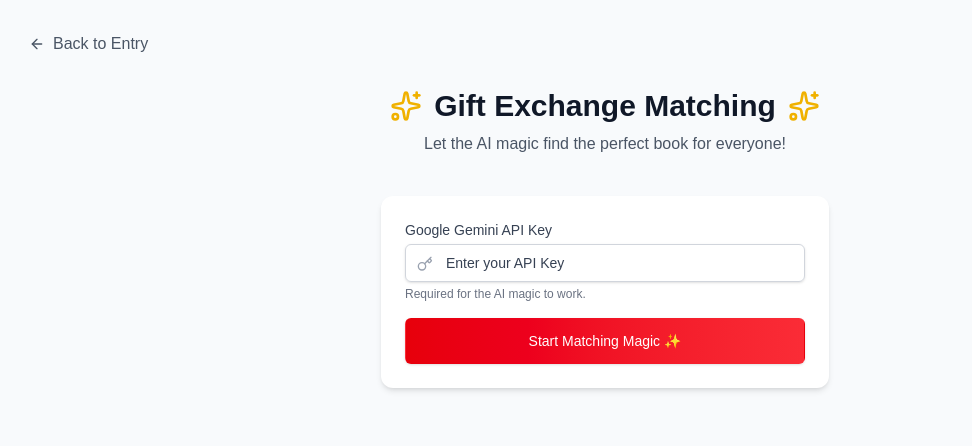
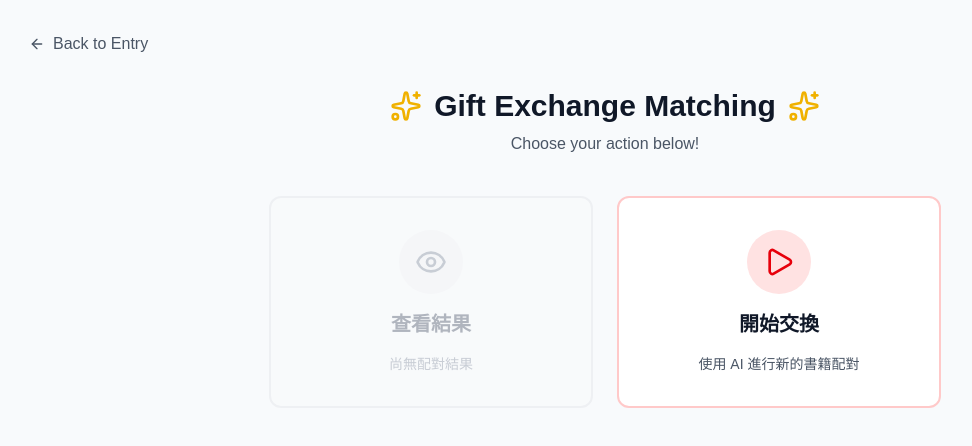
Before and after one commit to SCArcherKuo/christmas-gift-exchange-app, a Next.js app: page /christmas-gift-exchange-app/match in a window 1280 px wide. Shown: the top 446 px of the page, without its empty margins (35-1007 px from the left). Built offline with nearby package versions, Linux system fonts and the light colour scheme; no server answers.

Commit message:
feat: show two buttons after entering match to choose to show the results or rematch

```diff
--- a/app/match/page.tsx
+++ b/app/match/page.tsx
@@ -3,28 +3,28 @@
 import { useState, useEffect } from "react";
 import MatchingResult from "@/components/MatchingResult";
 import { getParticipants, saveAllParticipants, Participant } from "@/lib/data";
-import { Sparkles, ArrowLeft, Key } from "lucide-react";
+import { Sparkles, ArrowLeft, Key, Eye, Play } from "lucide-react";
 import Link from "next/link";
 import { GoogleGenerativeAI } from "@google/generative-ai";
 
+type ViewState = 'selection' | 'view-results' | 'exchange';
+
 export default function MatchPage() {
+  const [viewState, setViewState] = useState<ViewState>('selection');
   const [apiKey, setApiKey] = useState("");
   const [loading, setLoading] = useState(false);
   const [participants, setParticipants] = useState<Participant[]>([]);
-  const [matched, setMatched] = useState(false);
+  const [hasExistingMatches, setHasExistingMatches] = useState(false);
   const [error, setError] = useState("");
 
   useEffect(() => {
-    // Initial fetch
-    const fetchData = async () => {
+    // Check if matches exist on initial load
+    const checkMatches = async () => {
       const data = await getParticipants();
-      setParticipants(data);
-      // Check if any have matches
-      if (data.length > 0 && data[0].assignedBookId) {
-        setMatched(true);
-      }
+      const matchesExist = data.length > 0 && data.some(p => p.assignedBookId);
+      setHasExistingMatches(matchesExist);
     };
-    fetchData();
+    checkMatches();
   }, []);
 
   const handleMatch = async () => {
@@ -120,13 +120,29 @@ export default function MatchPage() {
 
       await saveAllParticipants(updatedParticipants);
       setParticipants(updatedParticipants);
-      setMatched(true);
+      setViewState('view-results');
+      setHasExistingMatches(true);
     } catch (err) {
       console.error("Matching error:", err);
       setError("An error occurred during matching. Check your API Key.");
     } finally {
       setLoading(false);
     }
+  };
+
+  const handleViewResults = async () => {
+    const data = await getParticipants();
+    setParticipants(data);
+    setViewState('view-results');
+  };
+
+  const handleStartExchange = () => {
+    setViewState('exchange');
+  };
+
+  const handleBackToSelection = () => {
+    setViewState('selection');
+    setError('');
   };
 
   return (
@@ -146,12 +162,65 @@ export default function MatchPage() {
             <Sparkles className="w-8 h-8 text-yellow-500" />
           </h1>
           <p className="text-gray-600 mt-2">
-            Let the AI magic find the perfect book for everyone!
+            {viewState === 'selection' ? 'Choose your action below!' : 'Let the AI magic find the perfect book for everyone!'}
           </p>
         </header>
 
-        {!matched && (
-          <div className="max-w-md mx-auto bg-white p-6 rounded-xl shadow-md mb-10">
+        {viewState === 'selection' && (
+          <div className="max-w-2xl mx-auto">
+            <div className="grid grid-cols-1 md:grid-cols-2 gap-6">
+              <button
+                onClick={handleViewResults}
+                disabled={!hasExistingMatches}
+                className={`p-8 rounded-xl border-2 transition-all transform hover:scale-105 ${
+                  hasExistingMatches
+                    ? 'bg-white border-green-200 hover:border-green-300 hover:shadow-lg'
+                    : 'bg-gray-50 border-gray-200 opacity-50 cursor-not-allowed'
+                }`}
+              >
+                <div className="flex flex-col items-center text-center space-y-4">
+                  <div className={`p-4 rounded-full ${hasExistingMatches ? 'bg-green-100' : 'bg-gray-100'}`}>
+                    <Eye className={`w-8 h-8 ${hasExistingMatches ? 'text-green-600' : 'text-gray-400'}`} />
+                  </div>
+                  <h3 className={`text-xl font-bold ${hasExistingMatches ? 'text-gray-900' : 'text-gray-500'}`}>
+                    查看結果
+                  </h3>
+                  <p className={`text-sm ${hasExistingMatches ? 'text-gray-600' : 'text-gray-400'}`}>
+                    {hasExistingMatches ? '查看已完成的配對結果' : '尚無配對結果'}
+                  </p>
+                </div>
+              </button>
+
+              <button
+                onClick={handleStartExchange}
+                className="p-8 rounded-xl border-2 bg-white border-red-200 hover:border-red-300 hover:shadow-lg transition-all transform hover:scale-105"
+              >
+                <div className="flex flex-col items-center text-center space-y-4">
+                  <div className="p-4 rounded-full bg-red-100">
+                    <Play className="w-8 h-8 text-red-600" />
+                  </div>
+                  <h3 className="text-xl font-bold text-gray-900">
+                    開始交換
+                  </h3>
+                  <p className="text-sm text-gray-600">
+                    使用 AI 進行新的書籍配對
+                  </p>
+                </div>
+              </button>
+            </div>
+          </div>
+        )}
+
+        {viewState === 'exchange' && (
+          <div className="max-w-md mx-auto">
+            <button
+              onClick={handleBackToSelection}
+              className="mb-4 text-gray-600 hover:text-red-600 transition-colors flex items-center gap-2"
+            >
+              <ArrowLeft className="w-4 h-4" /> 返回選擇
+            </button>
+
+            <div className="bg-white p-6 rounded-xl shadow-md">
               <div className="mb-4">
                 <label className="block text-sm font-medium text-gray-700 mb-1">
                   Google Gemini API Key
@@ -191,19 +260,26 @@ export default function MatchPage() {
                 )}
               </button>
             </div>
+          </div>
         )}
 
-        {matched && (
+        {viewState === 'view-results' && (
           <div className="animate-fade-in">
             <div className="flex justify-between items-center mb-6">
+              <button
+                onClick={handleBackToSelection}
+                className="text-gray-600 hover:text-red-600 transition-colors flex items-center gap-2"
+              >
+                <ArrowLeft className="w-4 h-4" /> 返回選擇
+              </button>
               <h2 className="text-2xl font-bold text-gray-800">
-                Pairing Results
+                配對結果
               </h2>
               <button
-                onClick={() => setMatched(false)}
+                onClick={handleStartExchange}
                 className="text-sm text-red-600 hover:underline"
               >
-                Reset / Rematch
+                重新配對
               </button>
             </div>
             <MatchingResult participants={participants} />
```
Lines whose indentation alone changed are shown as unchanged.
